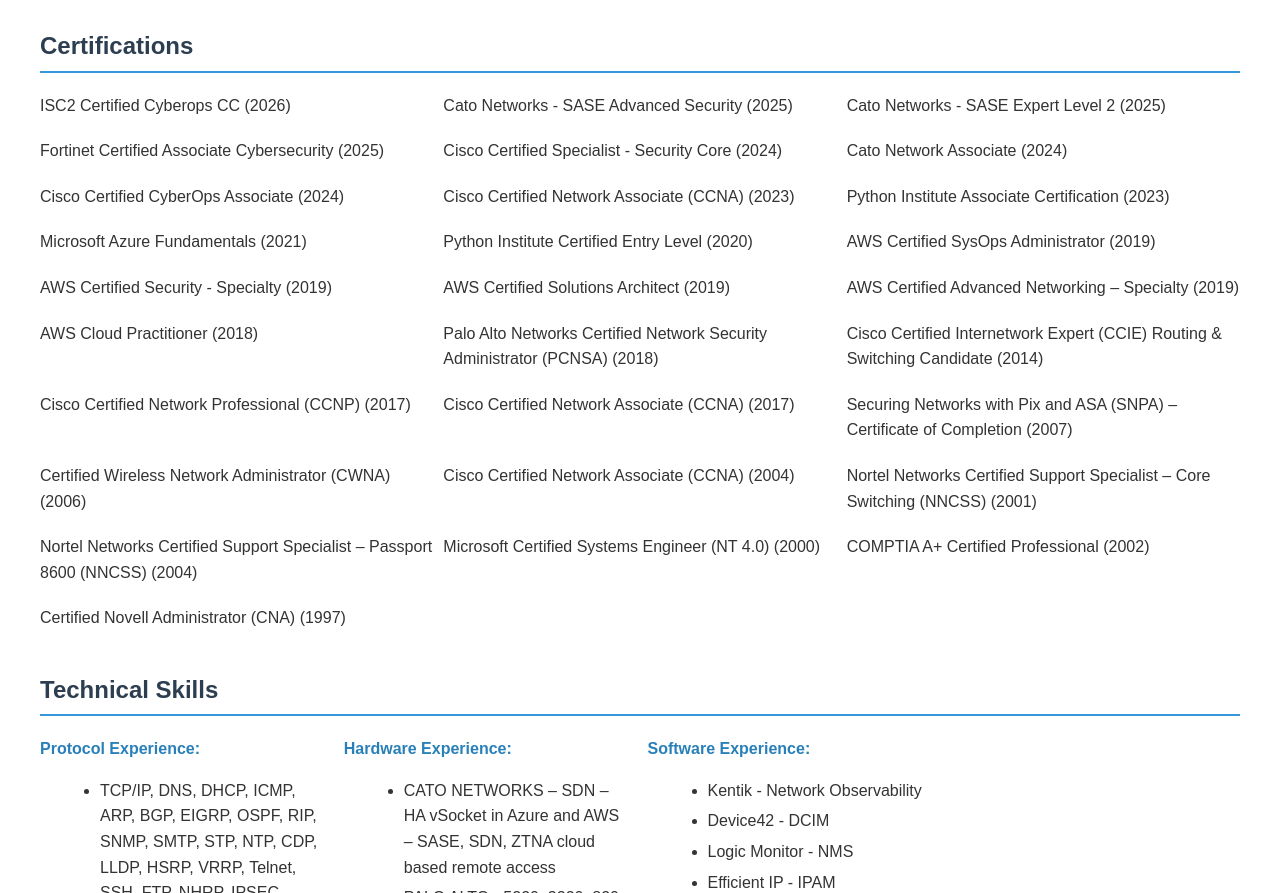
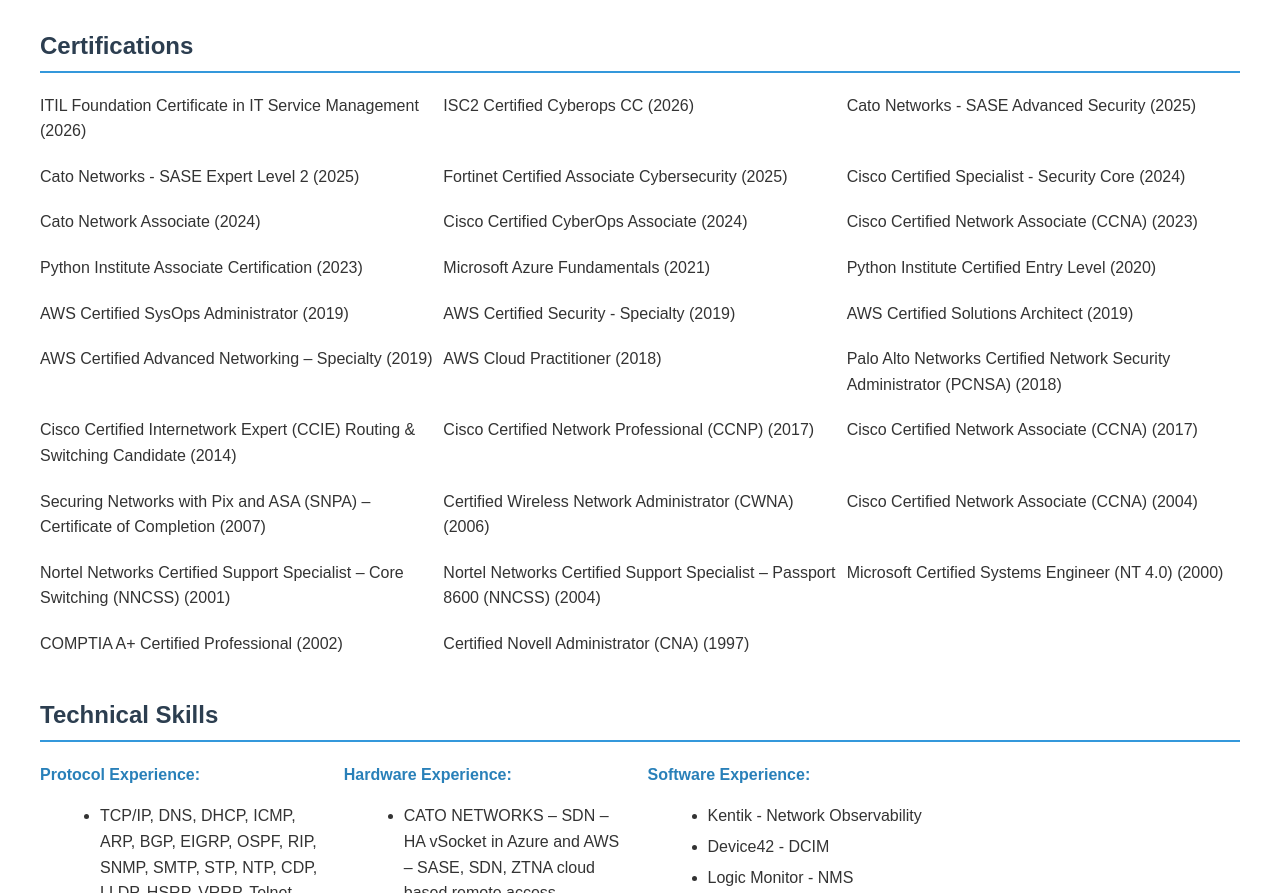
Before and after one commit to brannentaylor/brannentaylor.github.io, a plain HTML site: page index.html in a window 1280 px wide. Shown: the part 6071-6964 px from the top of the page. Drawn offline with Linux system fonts and the light colour scheme.

Commit message:
Add ITIL Foundation Certificate to certifications
Added ITILv4 Foundation

```diff
--- a/index.html
+++ b/index.html
@@ -236,6 +236,7 @@
 
     <h2>Certifications</h2>
     <div class="certifications">
+        <div class="cert-item">ITIL Foundation Certificate in IT Service Management (2026)</div>
         <div class="cert-item">ISC2 Certified Cyberops CC (2026)</div>
         <div class="cert-item">Cato Networks - SASE Advanced Security (2025)</div>
         <div class="cert-item">Cato Networks - SASE Expert Level 2 (2025)</div>
```
